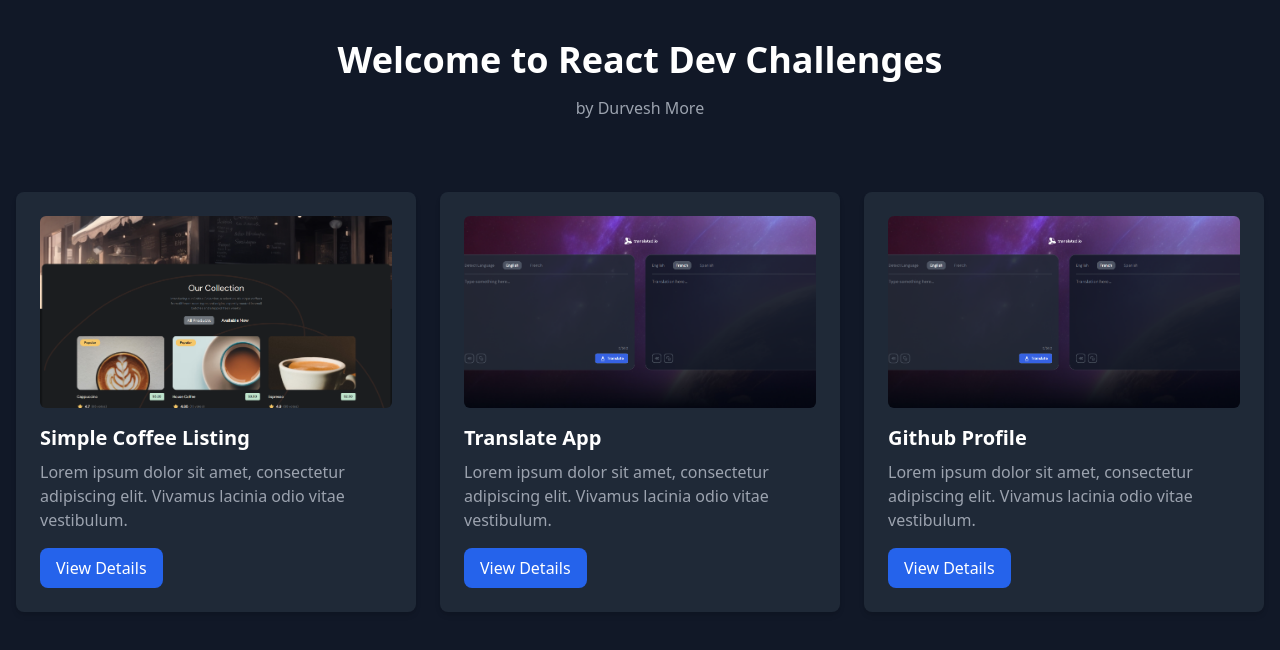
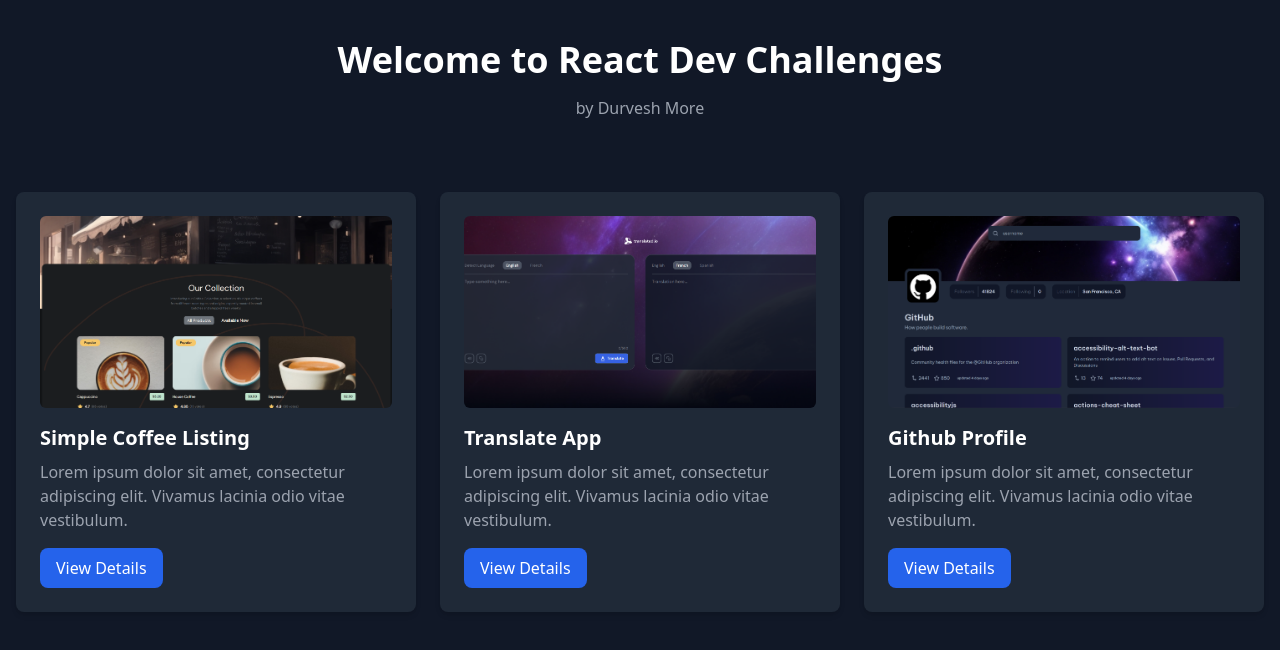
Before and after one commit to DurveshMore8/React-Dev-Challenges, a Next.js app: page / in a window 1280 px wide. Shown: the top 650 px of the page. Built offline with nearby package versions, Linux system fonts and the light colour scheme.

Commit message:
updated name in assets

```diff
--- a/src/app/page.tsx
+++ b/src/app/page.tsx
@@ -19,7 +19,7 @@
     {
       name: "Github Profile",
       link: "/github-profile",
-      image: "/thumbnail/02.png",
+      image: "/thumbnail/03.png",
     },
   ];
 
--- a/src/components/textfields/github-search-field/index.tsx
+++ b/src/components/textfields/github-search-field/index.tsx
@@ -7,7 +7,7 @@
 const GithubSearchField: FunctionComponent<GithubSearchFieldProps> = () => {
   return (
     <div className="github-search-field">
-      <Image src="/03/search.svg" alt="" width={24} height={24} />
+      <Image src="/03/Search.svg" alt="" width={24} height={24} />
       <input
         type="text"
         placeholder="username"
```
Also changed, not shown: public/thumbnail/03.png (added).
